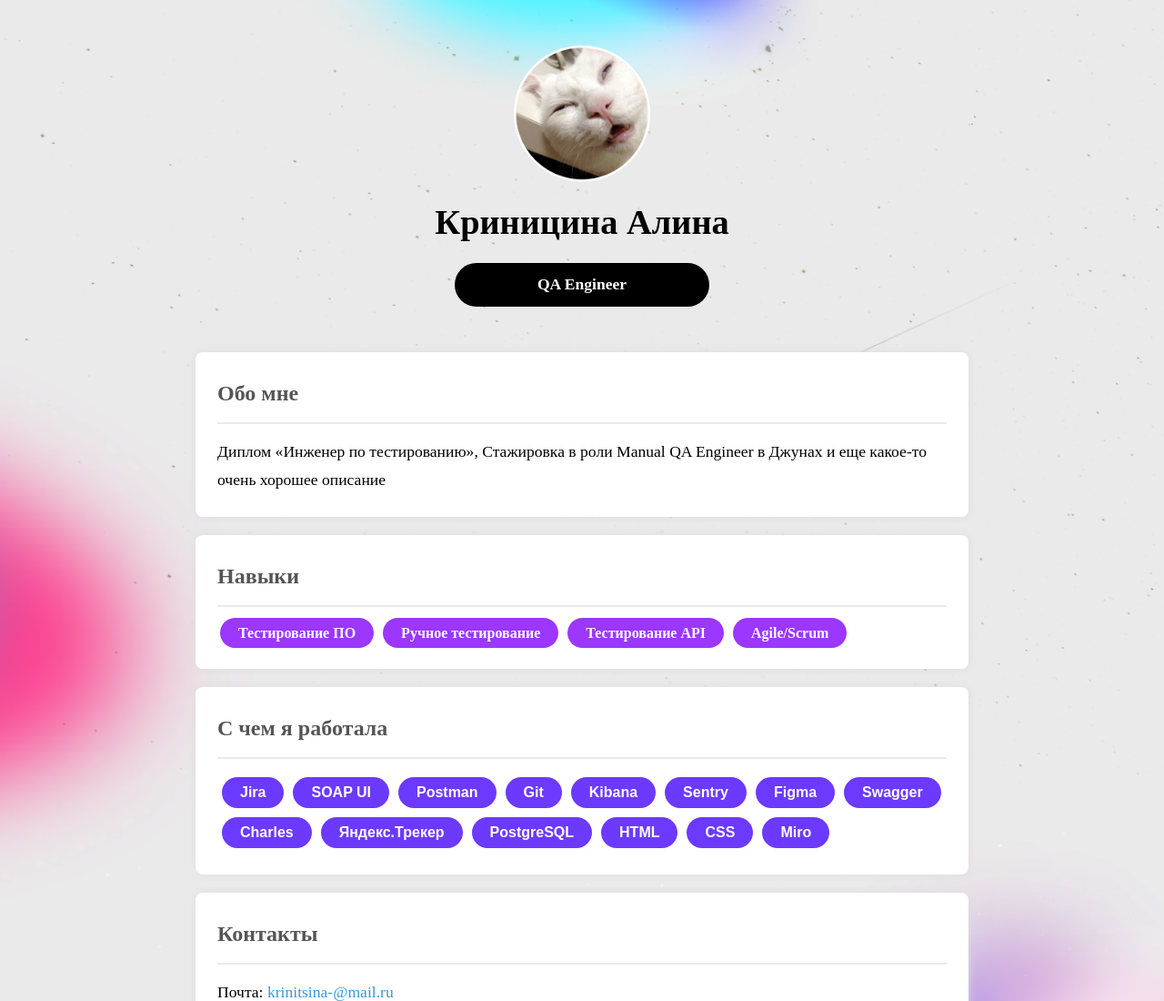
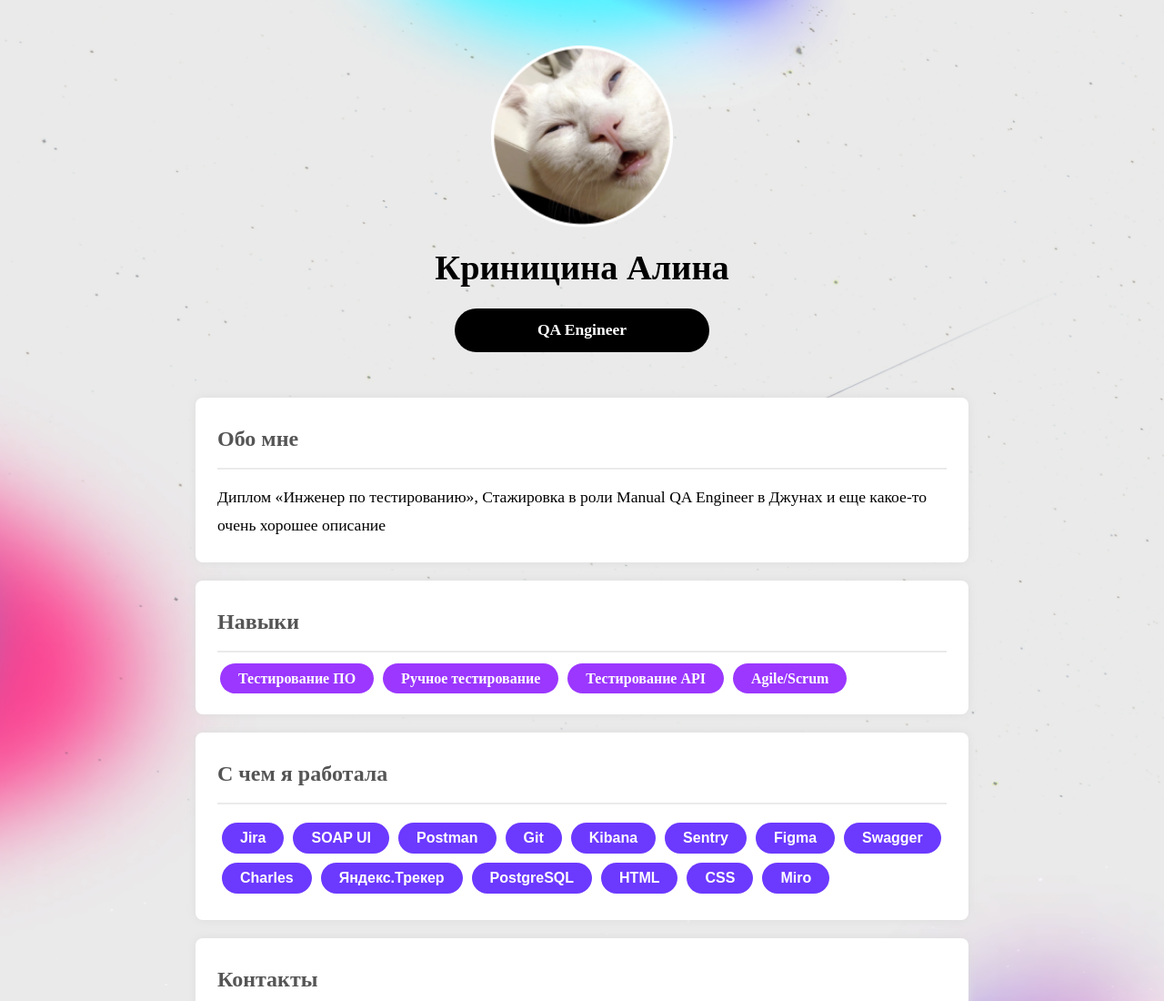
Before and after one commit to Alina-Krinitsina/Alina-Krinitsina.github.io, a plain HTML site: page index.html in a window 1280 px wide. Shown: the top 1100 px of the page at 91% size. Drawn offline with Linux system fonts and the light colour scheme.

Commit message:
avatar 200px

```diff
--- a/index.html
+++ b/index.html
@@ -17,7 +17,7 @@
 <body>
 
     <header>
-        <img src="./avatar.png" width="150" height="150"/>
+        <img src="./avatar.png" width="200" height="200"/>
         <div class="name">
             <h1>Криницина Алина</h1>
             <p>QA Engineer</p>
```
